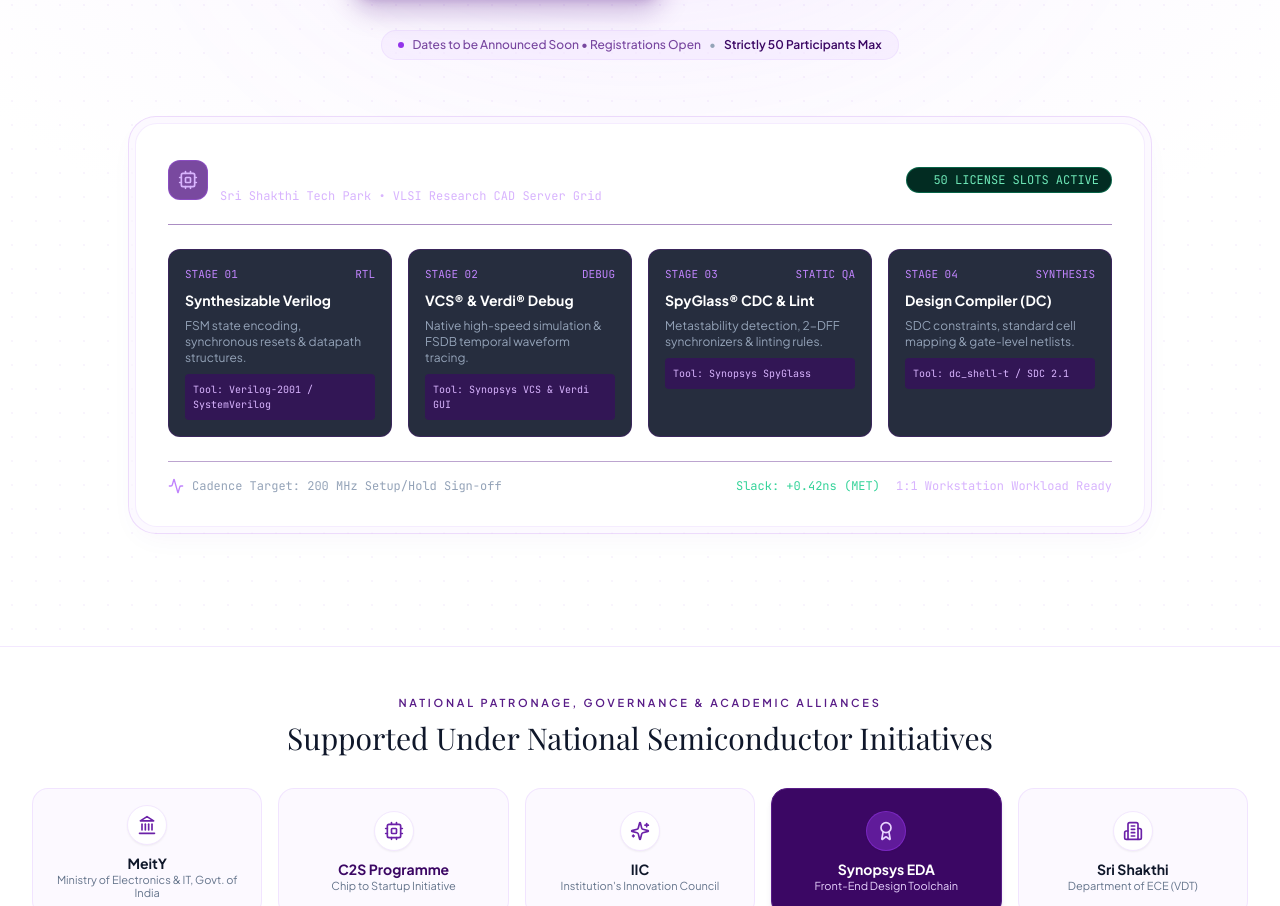
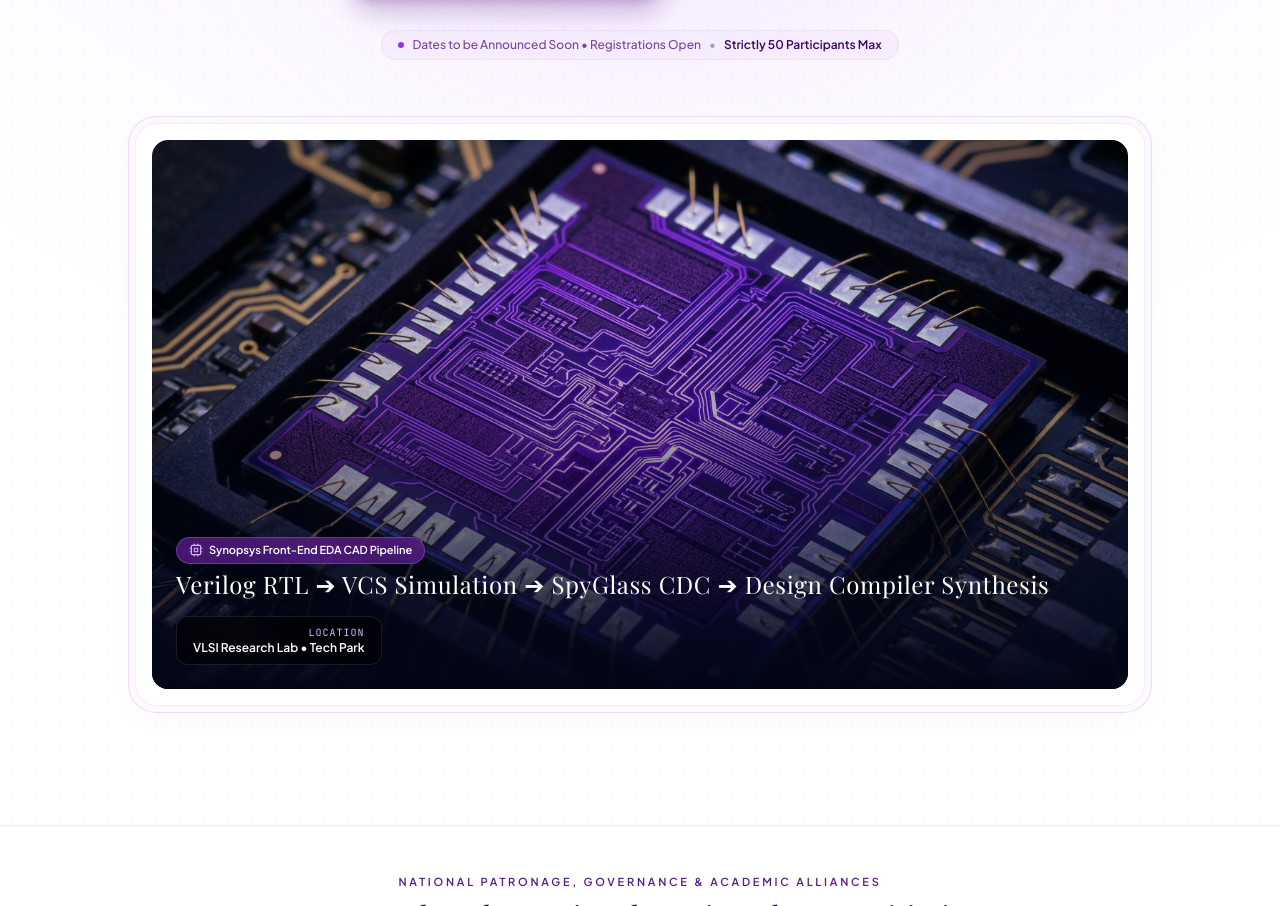
Before and after one commit to Darshan4721/synopsys_workshop_web_1, a Next.js app: page / in a window 1280 px wide. Shown: the part 727-1633 px from the top of the page. Built offline with nearby package versions, Linux system fonts and the light colour scheme; a web font is replaced by a local one.

Commit message:
feat: restore high-res semiconductor IC chip die hero showcase

```diff
--- a/src/components/Hero.tsx
+++ b/src/components/Hero.tsx
@@ -2,7 +2,7 @@
 
 import React from 'react';
 import Image from 'next/image';
-import { Sparkles, ShieldCheck, Monitor, Award, ArrowRight, Layers, Users, Zap, Cpu, Activity, Clock, CheckCircle2 } from 'lucide-react';
+import { Sparkles, ShieldCheck, Monitor, Award, ArrowRight, Layers, Users, Zap, Cpu } from 'lucide-react';
 import { WORKSHOP_DETAILS } from '@/lib/data';
 
 interface HeroProps {
@@ -127,101 +127,38 @@
           </div>
         </div>
 
-        {/* Bespoke Interactive Semiconductor Architecture HUD (Replacing AI-slop visual) */}
+        {/* Visual Hero Feature Showcase: The Fantastic Silicon IC Microchip Die */}
         <div className="mt-14 max-w-5xl mx-auto">
           <div className="double-bezel-card overflow-hidden">
-            <div className="double-bezel-inner p-6 sm:p-8 bg-slate-950 text-white shadow-2xl">
-              <div className="flex flex-col md:flex-row items-start md:items-center justify-between gap-4 border-b border-purple-900/50 pb-5">
-                <div className="flex items-center gap-3">
-                  <div className="w-10 h-10 rounded-xl bg-purple-900/80 border border-purple-500/40 flex items-center justify-center">
-                    <Cpu className="w-5 h-5 text-purple-300" />
+            <div className="double-bezel-inner p-3 sm:p-4 bg-slate-950">
+              <div className="relative aspect-[16/9] w-full rounded-2xl overflow-hidden group">
+                <Image
+                  src="/images/synopsys_silicon_chip.jpg"
+                  alt="Synopsys Semiconductor Silicon Die with Luminous Purple Circuit Traces"
+                  fill
+                  priority
+                  className="object-cover group-hover:scale-105 transition-transform duration-700 ease-out"
+                />
+                <div className="absolute inset-0 bg-gradient-to-t from-slate-950 via-slate-950/30 to-transparent" />
+
+                {/* Floating Micro-Highlights over IC Image */}
+                <div className="absolute bottom-4 left-4 right-4 sm:bottom-6 sm:left-6 sm:right-6 flex flex-wrap items-end justify-between gap-4">
+                  <div className="space-y-1">
+                    <div className="inline-flex items-center gap-1.5 px-3 py-1 rounded-full bg-purple-900/80 backdrop-blur-md border border-purple-400/30 text-white text-[11px] font-semibold">
+                      <Cpu className="w-3.5 h-3.5 text-purple-300" />
+                      <span>Synopsys Front-End EDA CAD Pipeline</span>
+                    </div>
+                    <h3 className="text-white font-editorial text-xl sm:text-2xl font-normal tracking-wide">
+                      Verilog RTL ➔ VCS Simulation ➔ SpyGlass CDC ➔ Design Compiler Synthesis
+                    </h3>
                   </div>
-                  <div>
-                    <h3 className="font-editorial text-xl sm:text-2xl font-normal text-white">
-                      Synopsys Front-End ASIC / FPGA Pipeline Architecture
-                    </h3>
-                    <p className="text-xs text-purple-300 font-mono">
-                      Sri Shakthi Tech Park • VLSI Research CAD Server Grid
-                    </p>
+
+                  <div className="hidden sm:flex items-center gap-3">
+                    <div className="px-4 py-2 rounded-xl bg-black/60 backdrop-blur-md border border-white/10 text-right">
+                      <p className="text-[10px] text-purple-300 uppercase tracking-widest font-mono">Location</p>
+                      <p className="text-xs font-semibold text-white">VLSI Research Lab • Tech Park</p>
+                    </div>
                   </div>
-                </div>
-
-                <div className="flex items-center gap-2">
-                  <span className="inline-flex items-center gap-1.5 px-3 py-1 rounded-full bg-emerald-950 border border-emerald-500/40 text-emerald-300 text-xs font-mono">
-                    <span className="w-2 h-2 rounded-full bg-emerald-400 animate-ping" />
-                    <span>50 LICENSE SLOTS ACTIVE</span>
-                  </span>
-                </div>
-              </div>
-
-              {/* Hardware Microarchitecture Flow Grid */}
-              <div className="grid grid-cols-1 sm:grid-cols-2 lg:grid-cols-4 gap-4 pt-6">
-                <div className="p-4 rounded-xl bg-slate-900/90 border border-purple-900/40 space-y-2">
-                  <div className="flex items-center justify-between text-[11px] font-mono text-purple-400">
-                    <span>STAGE 01</span>
-                    <span>RTL</span>
-                  </div>
-                  <h4 className="font-bold text-white text-sm">Synthesizable Verilog</h4>
-                  <p className="text-xs text-slate-400">
-                    FSM state encoding, synchronous resets & datapath structures.
-                  </p>
-                  <div className="pt-2 text-[10px] font-mono text-purple-300 bg-purple-950/60 p-2 rounded">
-                    Tool: Verilog-2001 / SystemVerilog
-                  </div>
-                </div>
-
-                <div className="p-4 rounded-xl bg-slate-900/90 border border-purple-900/40 space-y-2">
-                  <div className="flex items-center justify-between text-[11px] font-mono text-purple-400">
-                    <span>STAGE 02</span>
-                    <span>DEBUG</span>
-                  </div>
-                  <h4 className="font-bold text-white text-sm">VCS® & Verdi® Debug</h4>
-                  <p className="text-xs text-slate-400">
-                    Native high-speed simulation & FSDB temporal waveform tracing.
-                  </p>
-                  <div className="pt-2 text-[10px] font-mono text-purple-300 bg-purple-950/60 p-2 rounded">
-                    Tool: Synopsys VCS & Verdi GUI
-                  </div>
-                </div>
-
-                <div className="p-4 rounded-xl bg-slate-900/90 border border-purple-900/40 space-y-2">
-                  <div className="flex items-center justify-between text-[11px] font-mono text-purple-400">
-                    <span>STAGE 03</span>
-                    <span>STATIC QA</span>
-                  </div>
-                  <h4 className="font-bold text-white text-sm">SpyGlass® CDC & Lint</h4>
-                  <p className="text-xs text-slate-400">
-                    Metastability detection, 2-DFF synchronizers & linting rules.
-                  </p>
-                  <div className="pt-2 text-[10px] font-mono text-purple-300 bg-purple-950/60 p-2 rounded">
-                    Tool: Synopsys SpyGlass
-                  </div>
-                </div>
-
-                <div className="p-4 rounded-xl bg-slate-900/90 border border-purple-900/40 space-y-2">
-                  <div className="flex items-center justify-between text-[11px] font-mono text-purple-400">
-                    <span>STAGE 04</span>
-                    <span>SYNTHESIS</span>
-                  </div>
-                  <h4 className="font-bold text-white text-sm">Design Compiler (DC)</h4>
-                  <p className="text-xs text-slate-400">
-                    SDC constraints, standard cell mapping & gate-level netlists.
-                  </p>
-                  <div className="pt-2 text-[10px] font-mono text-purple-300 bg-purple-950/60 p-2 rounded">
-                    Tool: dc_shell-t / SDC 2.1
-                  </div>
-                </div>
-              </div>
-
-              {/* Bottom Realtime Status Metrics */}
-              <div className="mt-6 pt-4 border-t border-purple-900/40 flex flex-wrap items-center justify-between gap-4 text-xs font-mono text-slate-400">
-                <div className="flex items-center gap-2">
-                  <Activity className="w-4 h-4 text-purple-400" />
-                  <span>Cadence Target: 200 MHz Setup/Hold Sign-off</span>
-                </div>
-                <div className="flex items-center gap-4">
-                  <span className="text-emerald-400">Slack: +0.42ns (MET)</span>
-                  <span className="text-purple-300">1:1 Workstation Workload Ready</span>
                 </div>
               </div>
             </div>
```
